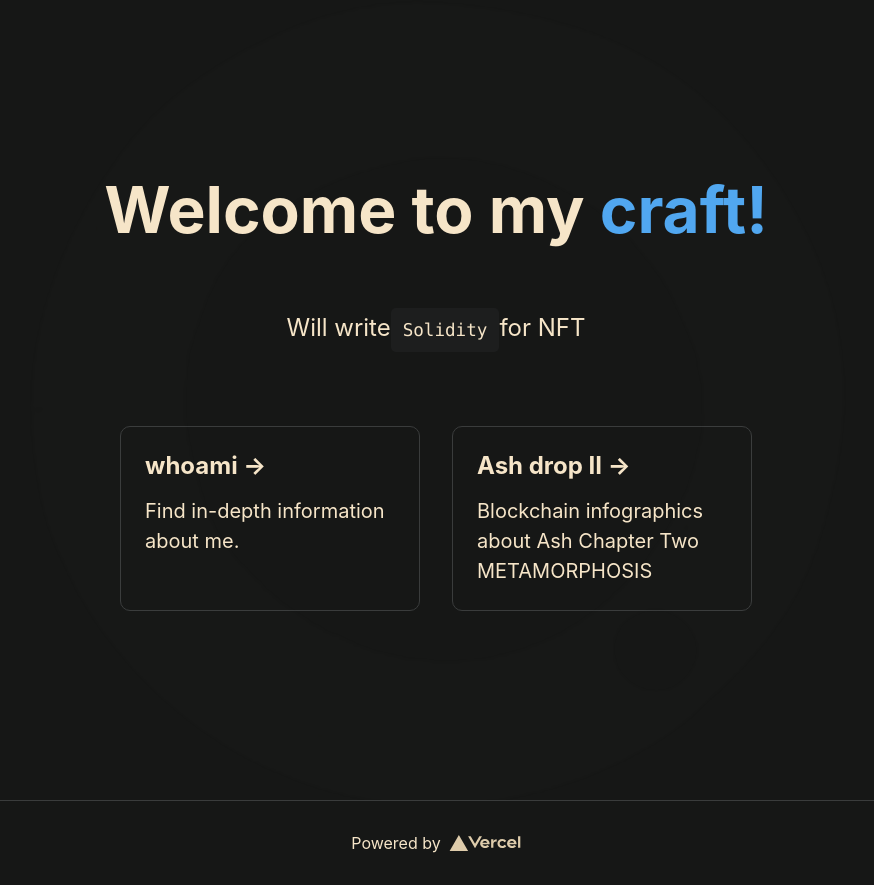
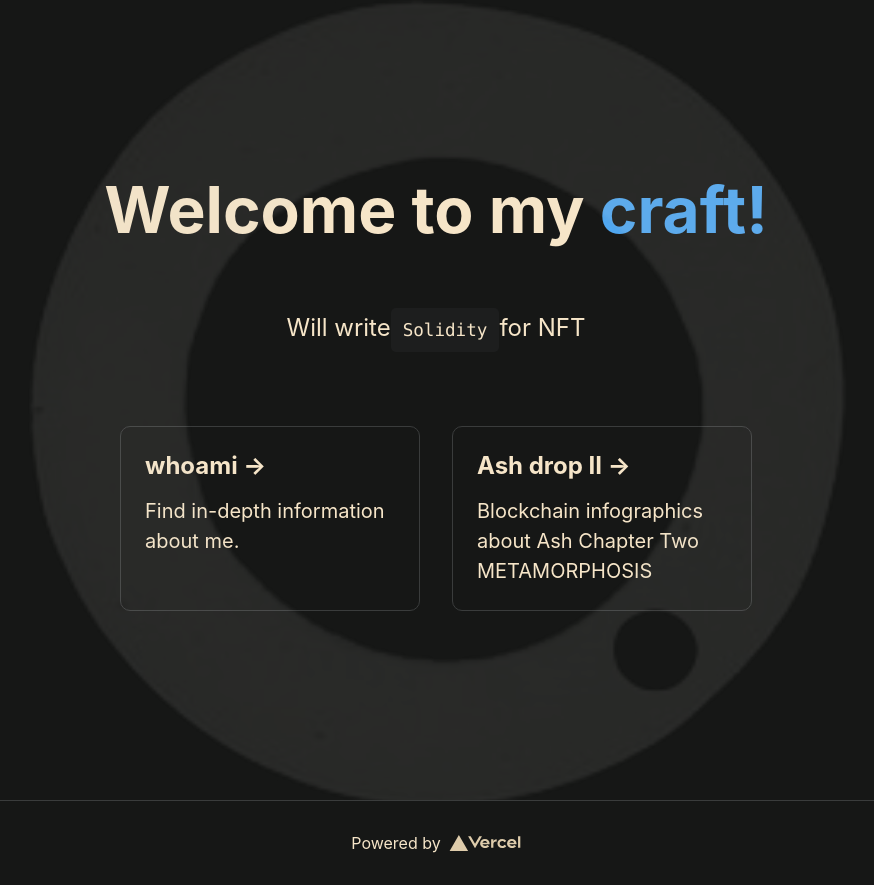
Before and after one commit to ackvf/qwerty.xyz, a Next.js app: page / in a window 1280 px wide. Shown: the whole page, without its empty margins (204-1078 px from the left). Built offline with nearby package versions, Linux system fonts and the light colour scheme.

Commit message:
Minor style fixes

```diff
--- a/pages/index.tsx
+++ b/pages/index.tsx
@@ -48,7 +48,7 @@ const Home: NextPage = () => {
     <div className={styles.container}>
       <main className={styles.main}>
         <h1 className={styles.title}>
-          Welcome to my <a href="https://qwerty.art">craft!</a>
+          Welcome to my <a href="https://qwerty.xyz">craft!</a>
         </h1>
 
         <p className={styles.description}>
--- a/styles/globals.css
+++ b/styles/globals.css
@@ -36,13 +36,13 @@ html, body, input, textarea, select, button {
 body:before {
   content: '';
   display: block;
-  position: absolute;
+  position: fixed;
   pointer-events: none;
   left: 0;
   top: 0;
   width: 100%;
   height: 100%;
-  opacity: 0.01;
+  opacity: 0.1;
   background: url("/favicon_1.png") no-repeat fixed center center;
   background-size: 80%;
 }
```
Also changed, not shown: pages/metamorphosis.tsx (+14 -6 lines).
